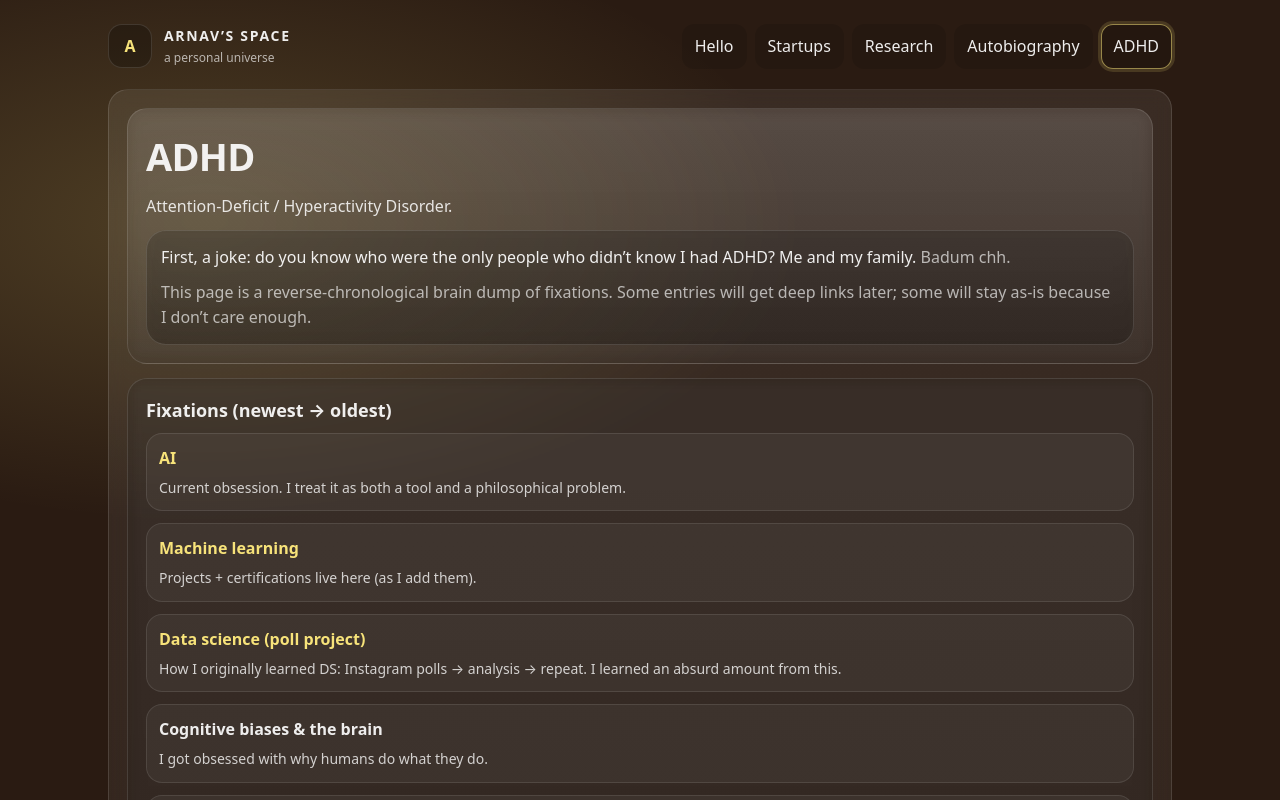
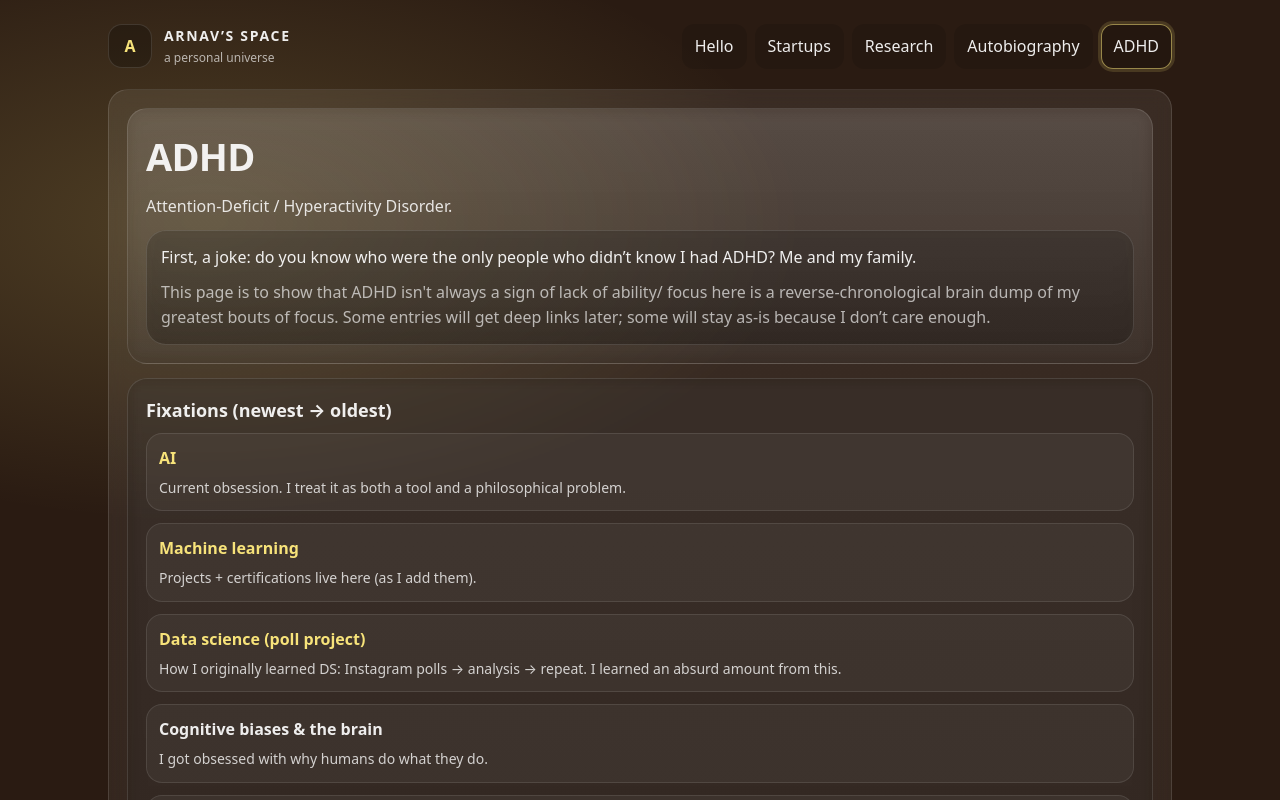
Before and after one commit to ovoarnav/ArnavNambiar.github.io, a React (Vite) app: page /#/adhd in a window 1280 px wide. Shown: the top 800 px of the page. Built offline with nearby package versions, Linux system fonts and the light colour scheme.

Commit message:
Update ADHD.jsx

```diff
--- a/src/pages/ADHD.jsx
+++ b/src/pages/ADHD.jsx
@@ -39,11 +39,11 @@ export default function ADHD() {
         <div className="card tight">
           <p>
             First, a joke: do you know who were the only people who didn’t know I had ADHD?
-            Me and my family. <span className="muted">Badum chh.</span>
+            Me and my family.
           </p>
           <p className="muted">
-            This page is a reverse-chronological brain dump of fixations. Some entries will
-            get deep links later; some will stay as-is because I don’t care enough.
+            This page is to show that ADHD isn't always a sign of lack of ability/ focus here is a reverse-chronological brain dump of my greatest bouts of focus.
+            Some entries will get deep links later; some will stay as-is because I don’t care enough.
           </p>
         </div>
       </div>
```
